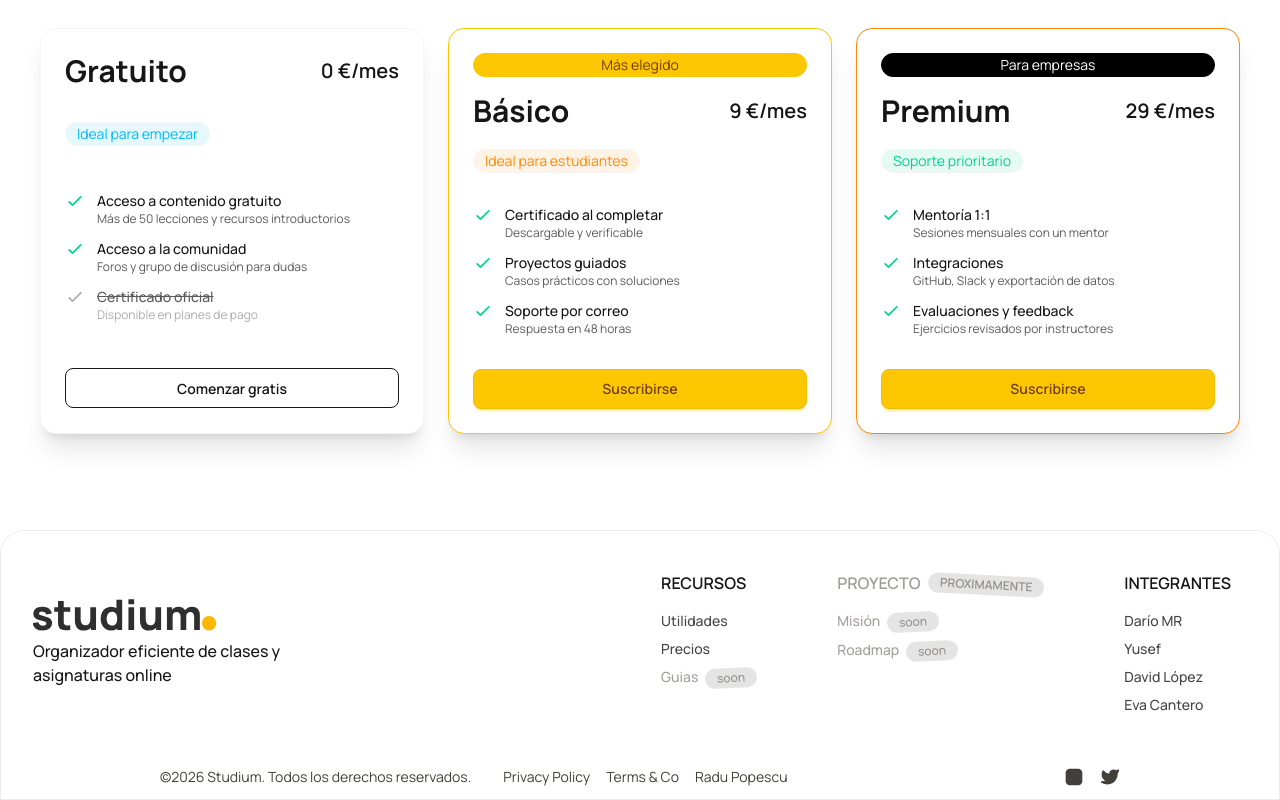
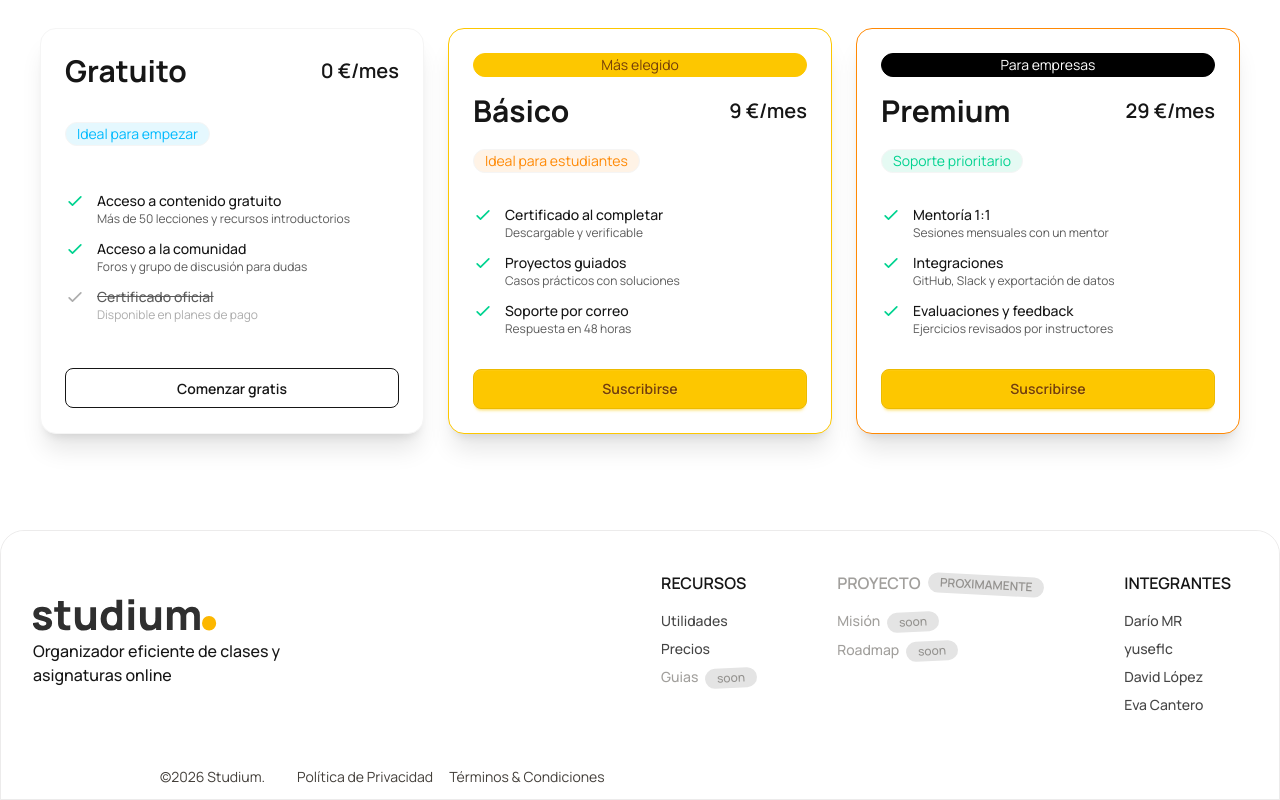
Before and after one commit to yuseflc/studium, a Next.js app: page / in a window 1280 px wide. Shown: the part 2060-2860 px from the top of the page. Built offline with nearby package versions, Linux system fonts and the light colour scheme; a web font is replaced by a local one.

Commit message:
[Update] Modificaciones en el Footer

```diff
--- a/src/components/sections/Footer.tsx
+++ b/src/components/sections/Footer.tsx
@@ -37,7 +37,7 @@ const footerSections = [
         disabled: false,
         links: [
             { name: 'Darío MR', href: 'https://dmrstudio.dev/', disabled: false },
-            { name: 'Yusef', href: 'https://yuseflc.dev/', disabled: false },
+            { name: 'yuseflc', href: 'https://yuseflc.dev/', disabled: false },
             { name: 'David López', href: '#', disabled: false },
             { name: 'Eva Cantero', href: '#', disabled: false },
         ],
@@ -87,36 +87,12 @@ export const Footer = () => {
             <div className="my-3 px-4 md:px-8 flex flex-col md:flex-row justify-between items-center md:items-center gap-4 text-sm text-neutral w-full max-w-5xl mx-auto">
                 <div className="flex flex-col sm:flex-row gap-2 sm:gap-8 items-center sm:items-center">
                     <p className="whitespace-nowrap">
-                        ©{currentYear} Studium. Todos los derechos reservados.
+                        ©{currentYear} Studium.
                     </p>
                     <div className="flex flex-row gap-4">
-                        <Link href="/legal/privacy-policy">Privacy Policy</Link>
-                        <Link href="/legal/tos">Terms &#38; Co</Link>
-                        <Link href="https://www.linkedin.com/in/radu-a-popescu/">
-                            Radu Popescu
-                        </Link>
+                        <Link href="/legal/privacy-policy">Política de Privacidad</Link>
+                        <Link href="/legal/tos">Términos &#38; Condiciones</Link>
                     </div>
-                </div>
-
-                <div className="flex gap-4 items-center">
-                    <a
-                        href="https://www.linkedin.com/in/radu-a-popescu/"
-                        target="_blank"
-                        rel="nofollow noopener"
-                        aria-label="Radu Popescu, Founder of ActivationLed Linkedin"
-                        className="hover:text-gray-900"
-                    >
-                        <IconBrandLinkedin className="w-5 h-5 fill-neutral" />
-                    </a>
-                    <a
-                        href="https://x.com/activation_guy"
-                        target="_blank"
-                        rel="nofollow noopener"
-                        aria-label="X (formerly Twitter)"
-                        className="hover:text-gray-900"
-                    >
-                        <IconBrandTwitter className="w-5 h-5 fill-neutral" />
-                    </a>
                 </div>
             </div>
         </footer>
```
